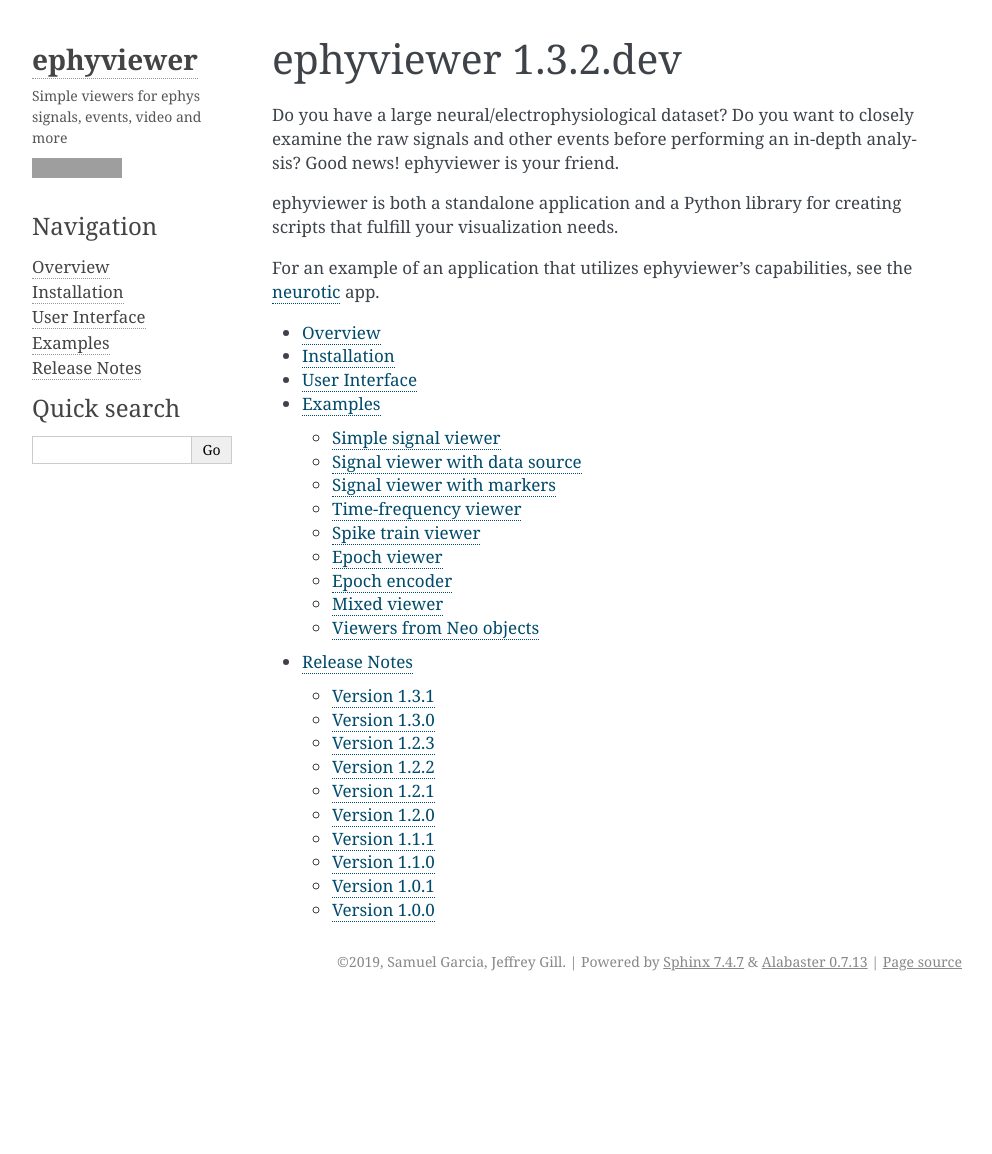
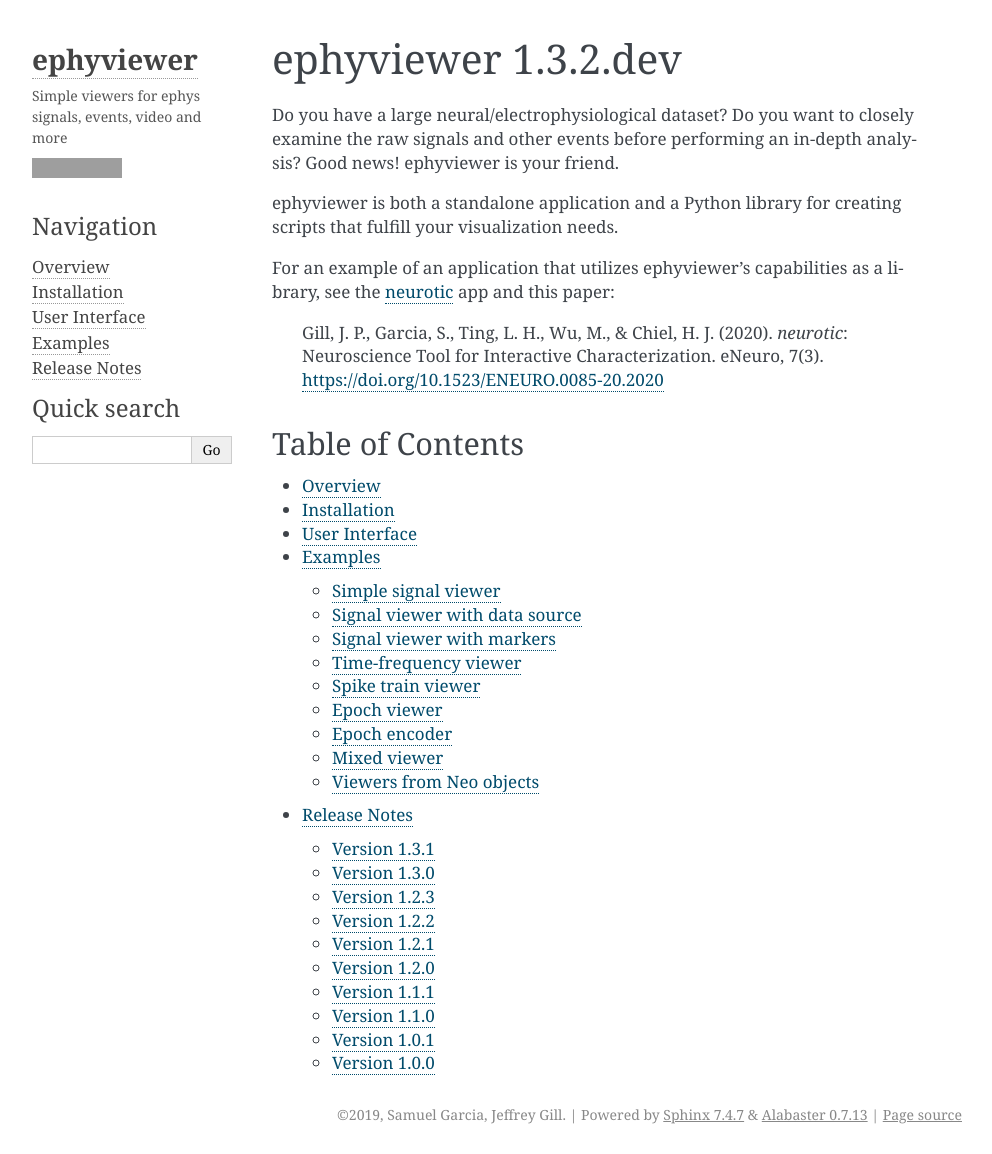
Before and after one commit to NeuralEnsemble/ephyviewer, a Sphinx documentation site: the page built from doc/index.rst, in a window 1280 px wide and 1154 px high. Shown: the whole window, without its empty margins (148-1140 px from the left). Built offline with Sphinx 7.4.7, drawn with Linux system fonts in a browser that asks for light colours; grey boxes are pictures that could not be loaded.

Commit message:
Cite eNeuro paper

```diff
--- a/doc/index.rst
+++ b/doc/index.rst
@@ -8,8 +8,15 @@
 ephyviewer is both a standalone application and a Python library for creating
 scripts that fulfill your visualization needs.
 
-For an example of an application that utilizes ephyviewer's capabilities, see
-the neurotic_ app.
+For an example of an application that utilizes ephyviewer's capabilities as a
+library, see the neurotic_ app and this paper:
+
+    Gill, J. P., Garcia, S., Ting, L. H., Wu, M., & Chiel, H. J. (2020).
+    *neurotic*: Neuroscience Tool for Interactive Characterization. eNeuro,
+    7(3). https://doi.org/10.1523/ENEURO.0085-20.2020
+
+Table of Contents
+-----------------
 
 .. toctree::
     :maxdepth: 2
```
Also changed, not shown: README.md (+8 -0 lines).
